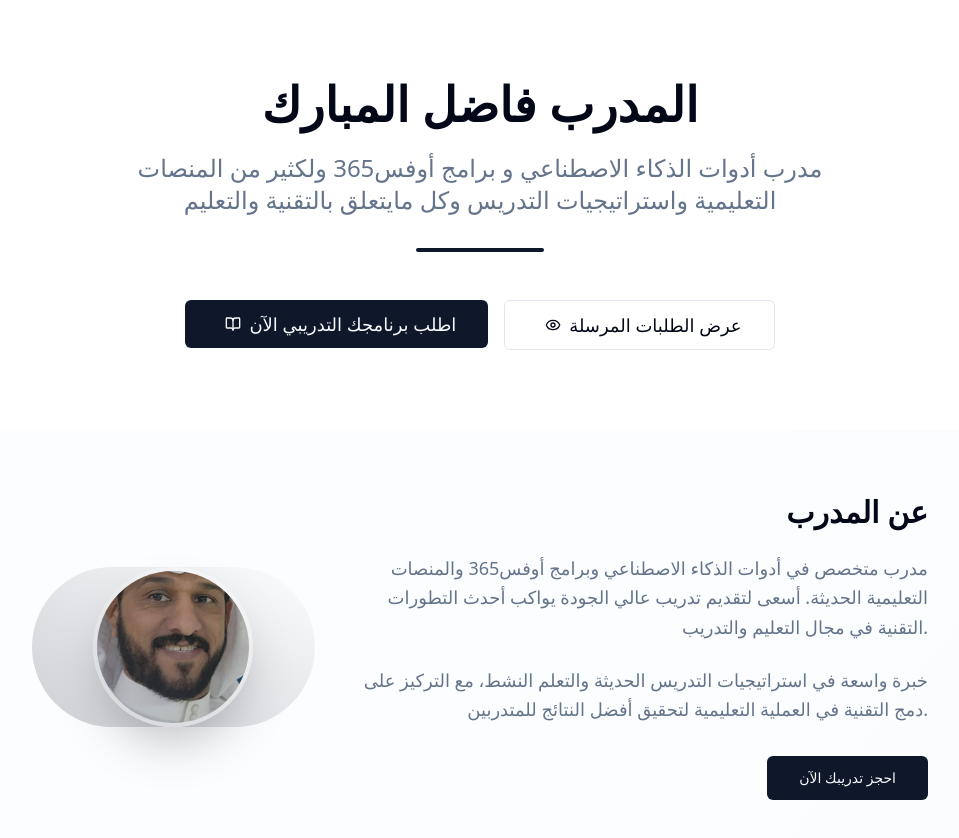
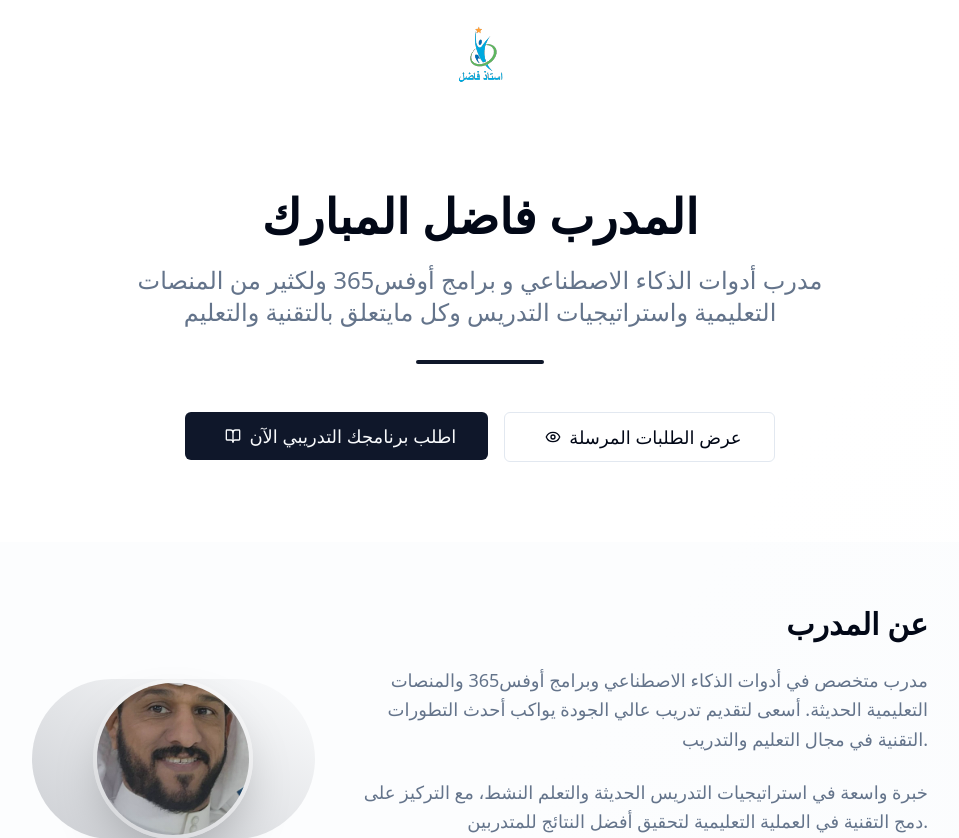
Before and after one commit to fnar95/fadel-training-inquiry-form, a React (Vite) app: page / in a window 1280 px wide. Shown: the top 838 px of the page, without its empty margins (160-1119 px from the left). Built offline with nearby package versions, Linux system fonts and the light colour scheme.

Commit message:
Add logo to page header
Add the provided logo to the top of the page header.

```diff
--- a/src/pages/Index.tsx
+++ b/src/pages/Index.tsx
@@ -7,6 +7,19 @@ import { Link } from "react-router-dom";
 const Index = () => {
   return (
     <div className="min-h-screen bg-gradient-to-br from-background via-background/95 to-muted/20">
+      {/* Header with Logo */}
+      <header className="py-4 px-4">
+        <div className="max-w-6xl mx-auto">
+          <div className="flex justify-center">
+            <img
+              src="/lovable-uploads/eda11f6b-4189-49bf-b91b-f76814f9c3c9.png"
+              alt="أستاذ فاضل - لوقو"
+              className="h-20 w-auto"
+            />
+          </div>
+        </div>
+      </header>
+
       {/* Hero Section */}
       <section className="py-20 px-4">
         <div className="max-w-6xl mx-auto text-center">
```
Also changed, not shown: public/lovable-uploads/eda11f6b-4189-49bf-b91b-f76814f9c3c9.png (added).
